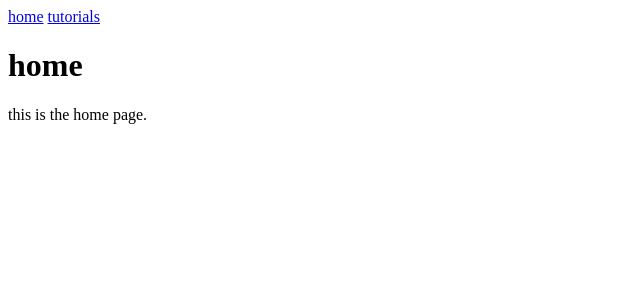
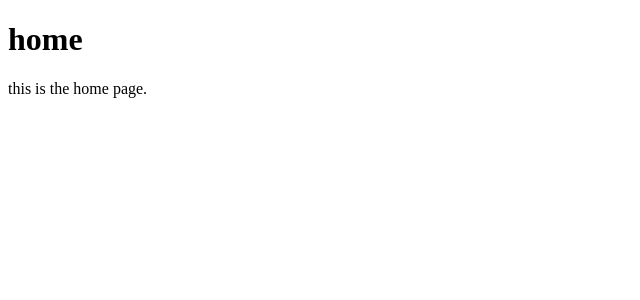
Before and after one commit to akselkristoffersen/akselkristoffersen.github.io, a SvelteKit app: page / in a window 1280 px wide. Shown: the top 300 px of the page, without its empty margins (0-640 px from the left). Built offline with nearby package versions, Linux system fonts and the light colour scheme.

Commit message:
Remove tutorial page

```diff
--- a/src/routes/+layout.svelte
+++ b/src/routes/+layout.svelte
@@ -1,6 +1,5 @@
 <nav>
-	<a href="/">home</a>
-	<a href="/tutorials">tutorials</a>
+	<!-- <a href="/">home</a> -->
 </nav>
 
 <slot />
--- a/src/routes/tutorials/+page.svelte
+++ /dev/null
@@ -1,2 +0,0 @@
-<h1>tutorials</h1>
-<p>this is the tutorials page.</p>
```
